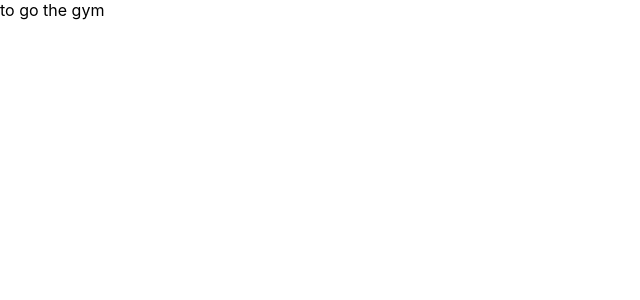
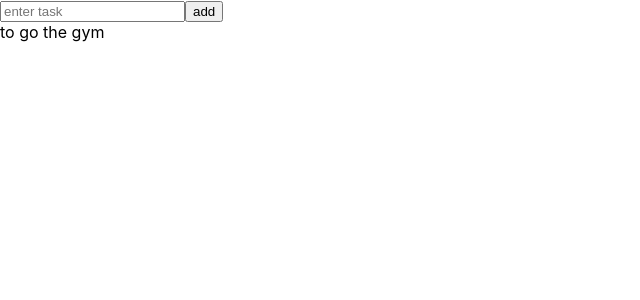
Before and after one commit to kittensgit/simple-todo-ts, a React (Create React App) app: page / in a window 1280 px wide. Shown: the top 300 px of the page, without its empty margins (0-640 px from the left). Built offline with nearby package versions, Linux system fonts and the light colour scheme.

Commit message:
addTodo, TodoForm, ChangeEvent

```diff
--- a/package.json
+++ b/package.json
@@ -14,6 +14,7 @@
     "react-dom": "^18.2.0",
     "react-scripts": "5.0.1",
     "typescript": "^4.9.5",
+    "uuid": "^9.0.1",
     "web-vitals": "^2.1.4"
   },
   "scripts": {
@@ -39,5 +40,8 @@
       "last 1 firefox version",
       "last 1 safari version"
     ]
+  },
+  "devDependencies": {
+    "@types/uuid": "^9.0.7"
   }
 }
--- a/src/App.tsx
+++ b/src/App.tsx
@@ -1,6 +1,8 @@
 import React, { FC, useState } from 'react';
 import { ITodo } from './types/types';
 import TodoList from './components/TodoList';
+import { v4 } from 'uuid';
+import TodoForm from './components/TodoForm';
 
 const App: FC = () => {
     const [todos, setTodos] = useState<ITodo[]>([
@@ -10,8 +12,19 @@ const App: FC = () => {
             completed: false,
         },
     ]);
+
+    const addTodo = (task: string) => {
+        const newTodo: ITodo = {
+            id: v4(),
+            task,
+            completed: false,
+        };
+        setTodos([...todos, newTodo]);
+    };
+
     return (
         <div>
+            <TodoForm addTodo={addTodo} />
             <TodoList todos={todos} />
         </div>
     );
--- /dev/null
+++ b/src/components/TodoForm.tsx
@@ -0,0 +1,32 @@
+import React, { FC, useState } from 'react';
+
+interface TodoFormProps {
+    addTodo: (task: string) => void;
+}
+
+const TodoForm: FC<TodoFormProps> = ({ addTodo }) => {
+    const [value, setValue] = useState<string>('');
+
+    const handleChange = (e: React.ChangeEvent<HTMLInputElement>) => {
+        setValue(e.target.value);
+    };
+
+    const handleAddTodo = (e: React.MouseEvent<HTMLButtonElement>) => {
+        addTodo(value);
+        setValue('');
+    };
+
+    return (
+        <div>
+            <input
+                placeholder="enter task"
+                value={value}
+                onChange={handleChange}
+                type="text"
+            />
+            <button onClick={handleAddTodo}>add</button>
+        </div>
+    );
+};
+
+export default TodoForm;
--- a/src/components/TodoList.tsx
+++ b/src/components/TodoList.tsx
@@ -10,7 +10,7 @@ const TodoList: FC<TodoListProps> = ({ todos }) => {
     return (
         <div>
             {todos.map((todo: ITodo) => (
-                <TodoItem todo={todo} />
+                <TodoItem key={todo.id} todo={todo} />
             ))}
         </div>
     );
```
Also changed, not shown: 1 other file (tests, documents, lock files or other folders).
